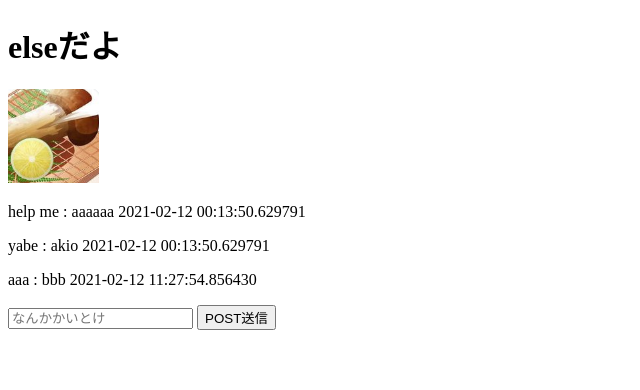
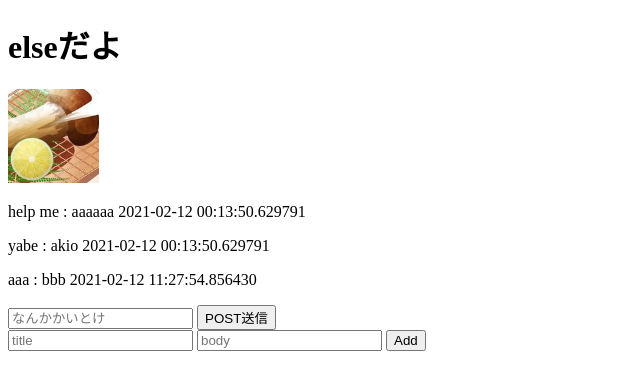
Before and after one commit to futonchan/covid_percentage, a Flask app: page / in a window 1280 px wide. Shown: the top 390 px of the page, without its empty margins (0-640 px from the left). Run offline with Flask 2, Linux system fonts and the light colour scheme.

Commit message:
tutorial database input output

```diff
--- a/app/app.py
+++ b/app/app.py
@@ -4,6 +4,8 @@
 from flask import Flask,render_template,request
 
 from models.models import OnegaiContent
+from models.database import db_session # 普通の変数もインポートできるんだ
+from datetime import datetime
 
 app = Flask(__name__) #Flaskインスタンスをappで宣言
 
@@ -21,10 +23,18 @@ def index():
 
 @app.route("/index", methods=["post"]) # index.htmlからPOSTを受け取る側
 def post():
-    name = request.form["name"] #postした後はdef index()のページなくなる
+    name = request.form["name"] # index.htmlのフォームのname指定した変数をnameに代入
     all_onegai = OnegaiContent.query.all()
     return render_template("index.html",name=name,all_onegai=all_onegai) # index.htmlで使えるようになる
 
+@app.route("/add", methods=["post"])
+def add():
+    title = request.form["title"]
+    body = request.form["body"]
+    content = OnegaiContent(title,body,datetime.now())
+    db_session.add(content)
+    db_session.commit()
+    return index() # returnに関数渡すこともできる
 
 if __name__ == "__main__":
     app.run(debug=True)
--- a/app/templates/index.html
+++ b/app/templates/index.html
@@ -1,6 +1,7 @@
 <!DOCTYPE html>
 <html>
       <head>
+        <!-- render_templateの引数に渡した変数を{{変数名}}でindex.html内で使える-->
         <title>{{name}}</title>
       </head>
       <body>
@@ -15,6 +16,7 @@
 
         <img src="/static/images/take.png" alt="takematsu">
 
+        <!-- データベースからの値を取得して表示-->
         {% for onegai in all_onegai %}
         <p>{{onegai.title}} : {{onegai.body}} {{onegai.date}}</p>
         {% endfor %}
@@ -24,5 +26,12 @@
           <input type="submit" value="POST送信">
         </form>
 
+        <!-- app.pyの@app.route("/add", methods=["post"])と紐付け -->
+        <form action="/add" method="post">
+          <input type="text" name="title" placeholder="title">
+          <input type="text" name="body" placeholder="body">
+          <input type="submit" value="Add">
+        </form>
+
       </body>
 </html>
```
Also changed, not shown: models/onegai.db.
